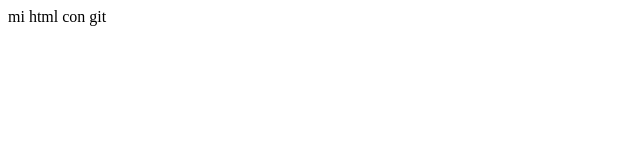
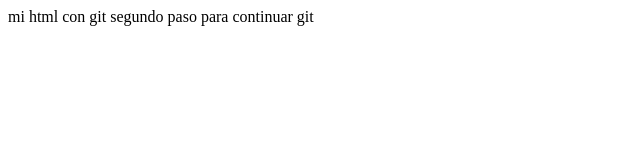
Before and after one commit to josue09/git_course, a plain HTML site: page index.html in a window 1280 px wide. Shown: the whole page, without its empty margins (0-640 px from the left). Drawn offline with Linux system fonts and the light colour scheme.

Commit message:
commit para agregar codigo html

```diff
--- a/index.html
+++ b/index.html
@@ -8,5 +8,10 @@
 </head>
 <body>
     mi html con git
+
+
+
+
+    segundo paso para continuar git
 </body>
 </html>
```
